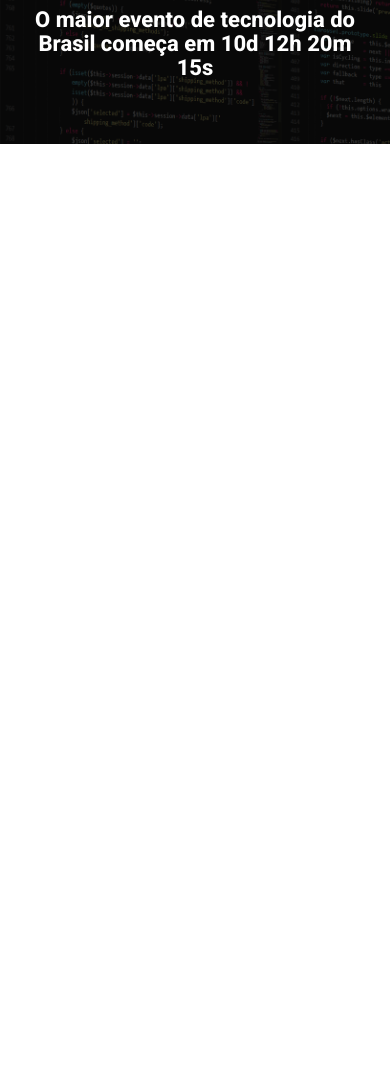
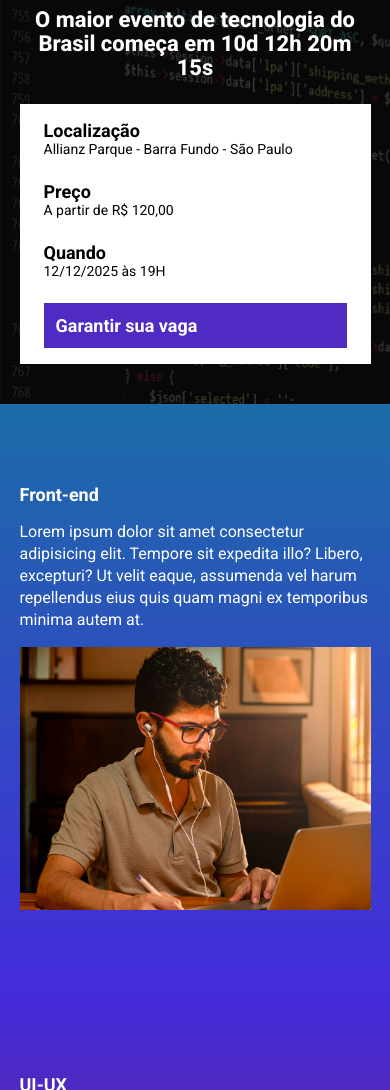
Before and after one commit to bukbukwoski1/ebac_talks, a website built with Parcel: page src/index.html in a window 390 px wide. Shown: the part 96-1186 px from the top of the page. Before the commit the page ends 844 px from the top, so only its background shows below. Built offline with nearby package versions, Linux system fonts and the light colour scheme.

Commit message:
Criação de section dos eventos e adição da biblioteca AOS para Scroll Animation

```diff
--- a/src/index.html
+++ b/src/index.html
@@ -10,6 +10,7 @@
     <link href="https://fonts.googleapis.com/css2?family=Roboto:ital,wght@0,100..900;1,100..900&display=swap" rel="stylesheet">
 
     <link rel="stylesheet" href="./styles/main.scss">
+    <link rel="stylesheet" href="https://unpkg.com/aos@next/dist/aos.css" />
 </head>
 <body>
     <header class="hero">
@@ -18,8 +19,74 @@
             <p class="hero__text">
                 O maior evento de tecnologia do Brasil começa em 10d 12h 20m 15s
             </p>
+            <div class="infos-bar">
+                <ul class="infos-bar__infos">
+                    <li class="infos-bar__infos__item">
+                        <b>Localização</b>
+                        Allianz Parque - Barra Fundo - São Paulo
+                    </li>
+                    <li class="infos-bar__infos__item">
+                        <b>Preço</b>
+                        A partir de R$ 120,00
+                    </li>
+                    <li class="infos-bar__infos__item">
+                        <b>Quando</b>
+                        12/12/2025 às 19H
+                    </li>
+                </ul>
+                <a href="#" class="button button--primary">
+                    Garantir sua vaga
+                </a>
+            </div>
         </div>
     </header>
+
+    <section class="event event--frontend">
+        <div class="container" data-aos="fade-right">
+            <div class="event__details">
+                <h2 class="event__details__title">Front-end</h2>
+                <p class="event__details__description">
+                    Lorem ipsum dolor sit amet consectetur adipisicing elit. Tempore sit expedita illo? Libero, excepturi? Ut velit eaque, assumenda vel harum repellendus eius quis quam magni ex temporibus minima autem at.
+                </p>
+            </div>
+            <img class="event__image" src="./images/frontend.png" alt="Front-end">
+        </div>
+    </section>
+    <section class="event event--ui-ux event--image-left">
+        <div class="container" data-aos="fade-left">
+            <div class="event__details">
+                <h2 class="event__details__title">UI-UX</h2>
+                <p class="event__details__description">
+                    Lorem ipsum dolor sit amet consectetur adipisicing elit. Tempore sit expedita illo? Libero, excepturi? Ut velit eaque, assumenda vel harum repellendus eius quis quam magni ex temporibus minima autem at.
+                </p>
+            </div>
+            <img class="event__image" src="./images/frontend.png" alt="Front-end">
+        </div>
+    </section>
+    <section class="event event--data-science">
+        <div class="container" data-aos="fade-right">
+            <div class="event__details">
+                <h2 class="event__details__title">Data Science</h2>
+                <p class="event__details__description">
+                    Lorem ipsum dolor sit amet consectetur adipisicing elit. Tempore sit expedita illo? Libero, excepturi? Ut velit eaque, assumenda vel harum repellendus eius quis quam magni ex temporibus minima autem at.
+                </p>
+            </div>
+            <img class="event__image" src="./images/frontend.png" alt="Front-end">
+        </div>
+    </section>
+    <section class="event event--backend event--image-left">
+        <div class="container" data-aos="fade-left">
+            <div class="event__details">
+                <h2 class="event__details__title">Back-End</h2>
+                <p class="event__details__description">
+                    Lorem ipsum dolor sit amet consectetur adipisicing elit. Tempore sit expedita illo? Libero, excepturi? Ut velit eaque, assumenda vel harum repellendus eius quis quam magni ex temporibus minima autem at.
+                </p>
+            </div>
+            <img class="event__image" src="./images/frontend.png" alt="Front-end">
+        </div>
+    </section>
+
+    <script src="https://unpkg.com/aos@next/dist/aos.js"></script>
     <script src="scripts/main.js"></script>
 </body>
 </html>
--- a/src/scripts/main.js
+++ b/src/scripts/main.js
@@ -1 +1 @@
-console.log("Olá mundo!");
+AOS.init();
--- /dev/null
+++ b/src/styles/_event.scss
@@ -0,0 +1,65 @@
+@use 'variables';
+
+.event {
+    padding: 80px 0;
+
+    &--frontend {
+        background-image: linear-gradient(variables.$blue1, variables.$blue2);
+    }
+
+    &--ui-ux {
+    background-image: linear-gradient(variables.$blue2, variables.$pink);
+    }
+
+    &--data-science {
+    background-image: linear-gradient(variables.$pink, variables.$yellow);
+    }
+
+    &--backend {
+    background-image: linear-gradient(variables.$yellow, variables.$pink);
+    }
+
+    &--image-left {
+        .container {
+            flex-direction: row-reverse;
+        }
+    }
+
+    .container {
+        display: flex;
+        gap: 40px
+    }
+
+    &__image {
+        max-width: 360px;
+    }
+
+    &__details {
+
+        &__title {
+            font-size: 18px;
+            font-weight: bold;
+            margin-bottom: 16px;
+        }
+
+        &__description {
+            font-size: 16px;
+            line-height: 22px;
+        }
+    }
+
+    @media (max-width: 640px) {
+        .container {
+            display: block;
+        }
+
+        &__image {
+            width: 100%;
+        }
+
+        &__details {
+            margin-right: 0;
+            margin-bottom: 16px;
+        }
+    }
+}
--- /dev/null
+++ b/src/styles/_variables.scss
@@ -0,0 +1,8 @@
+$textColor: #fff;
+$secondaryTextColor: #000;
+
+$blue1: #1B6CA7;
+$blue2: #442BDB;
+$pink: #89223B;
+$yellow: #9C791D;
+$purple: #4F2AC3
--- /dev/null
+++ b/src/styles/components/_buttons.scss
@@ -0,0 +1,25 @@
+@use '../variables';
+
+.button {
+    padding: 12px;
+    font-size: 18px;
+    font-weight: bold;
+    text-decoration: none;
+    text-align: center;
+    white-space: nowrap;
+
+    &--primary {
+        color: #fff;
+        background-color: variables.$purple;
+    }
+
+    @media (max-width: 640px) {
+        display: block;
+        width: 100%;
+    }
+
+    @media (max-width: 1024px) {
+        display: flex;
+        align-items: center;
+    }
+}
--- /dev/null
+++ b/src/styles/components/_infos_bar.scss
@@ -0,0 +1,42 @@
+@use '../variables';
+
+.infos-bar {
+    padding: 16px 24px;
+    background-color: #fff;
+    display: flex;
+    justify-content: space-between;
+
+    &__infos{
+        display: flex;
+        gap: 40px;
+
+        &__item {
+            font-size: 14px;
+            color: variables.$secondaryTextColor;
+
+            b{
+                color: variables.$secondaryTextColor;
+                font-size: 18px;
+                display: block;
+            }
+        }
+    }
+
+    @media (max-width: 640px) {
+        display: block;
+
+        &__infos {
+            display: block;
+
+            &__item {
+                margin-bottom: 24px;
+            }
+        }
+    }
+
+    @media (max-width: 1024px) {
+        &__infos {
+            gap: 16px;
+        }
+    }
+}
--- a/src/styles/main.scss
+++ b/src/styles/main.scss
@@ -1,11 +1,16 @@
 @use 'hero';
+@use 'components/infos_bar';
+@use 'components/buttons';
+@use 'event';
+@use 'variables';
 
 *{
     margin: 0;
     padding: 0;
     box-sizing: border-box;
     font-family: Roboto, sans-serif;
-    color: #fff;
+    color: variables.$textColor;
+    list-style: none;
 }
 
 .container {
```
